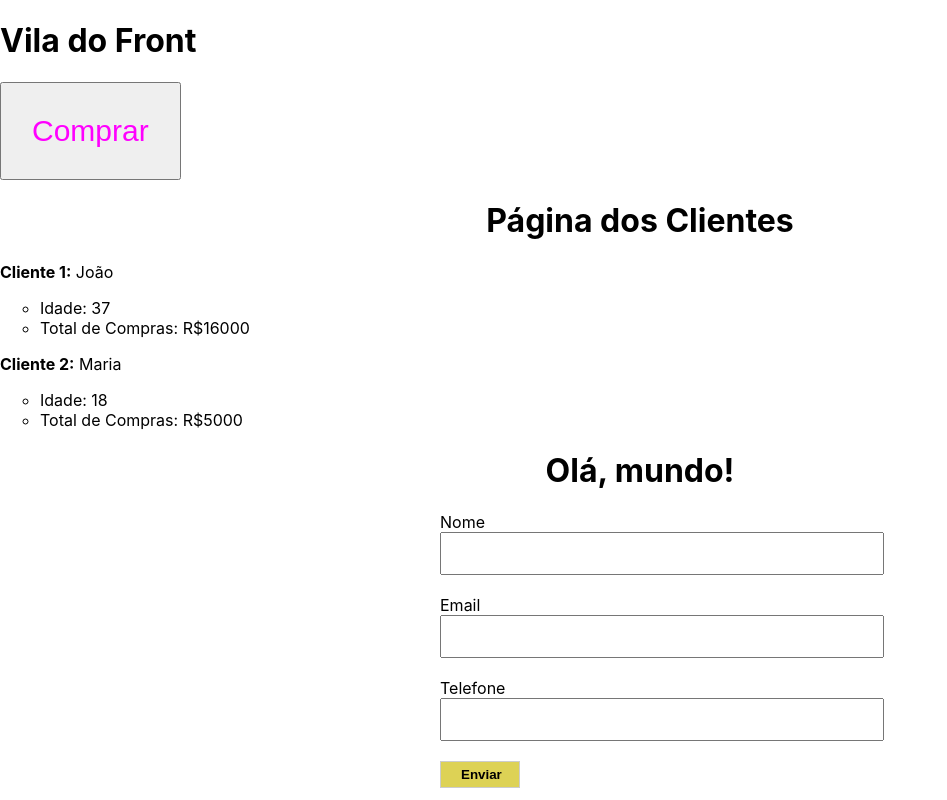
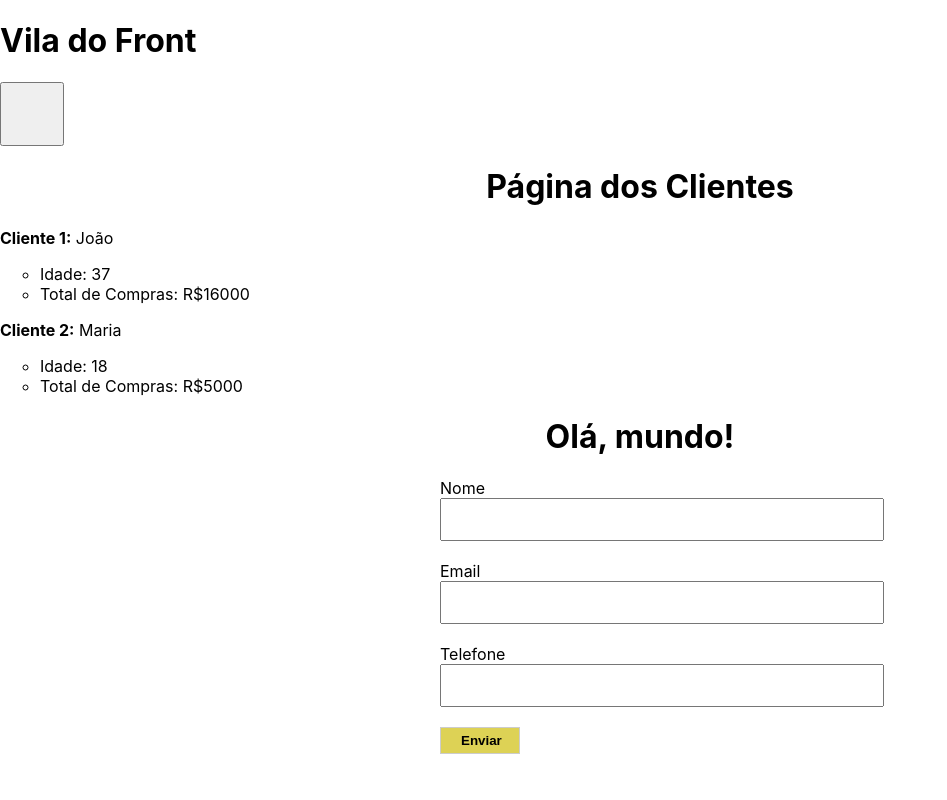
Before and after one commit to rafael-angonese/vila-do-front, a React (Create React App) app: page / in a window 1280 px wide. Shown: the whole page, without its empty margins (0-947 px from the left). Built offline with nearby package versions, Linux system fonts and the light colour scheme.

Commit message:
:sparkles: chore: add props into Button component

```diff
--- a/src/components/Button.jsx
+++ b/src/components/Button.jsx
@@ -1,7 +1,7 @@
-const Button = () => {
+const Button = (props) => {
   return (
-    <button style={{ fontSize: "30px", padding: "30px", color: "fuchsia" }}>
-      Comprar
+    <button style={{ fontSize: "30px", padding: "30px", color: props.color }}>
+      {props.children}
     </button>
   );
 };
```
